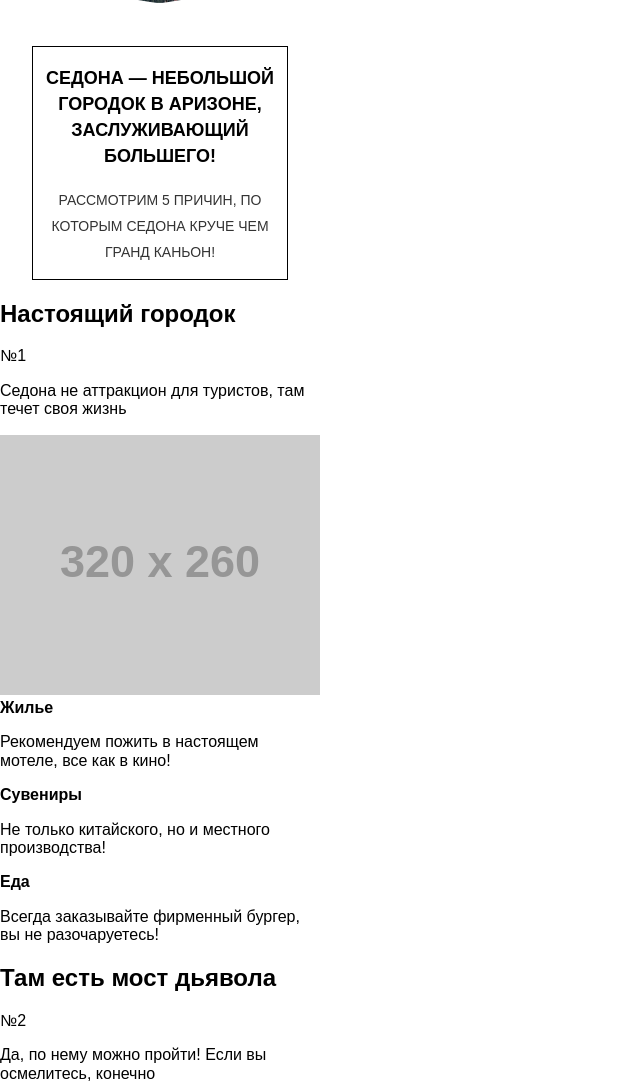
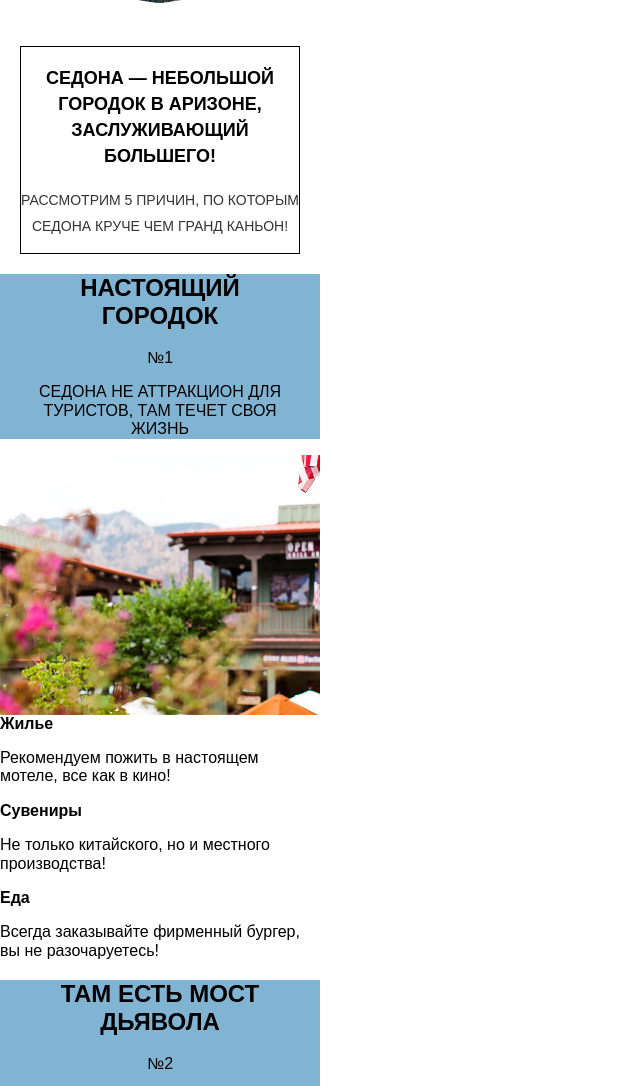
Before and after one commit to cooltolia/202119-sedona, a plain HTML site: page index.html in a window 1280 px wide. Shown: the part 443-1529 px from the top of the page, without its empty margins (0-640 px from the left). Drawn offline with nearby package versions, Linux system fonts and the light colour scheme; files that its build step writes are made by us from their sources; placeholder pictures from the web are drawn by us.

Commit message:
home fixes

```diff
--- a/index.html
+++ b/index.html
@@ -47,7 +47,7 @@
         <p class="advantage__about">Седона не аттракцион для туристов, там течет своя жизнь</p>
       </div>
       <div class="advantage__photo">
-        <img src="http://placehold.it/320x260" alt="Фото мотеля">
+        <img src="/img/photo-city@1x.jpg" alt="Фото мотеля">
       </div>
       <div class="advantage__features">
         <div class="advantage__feature">
--- a/sass/blocks/advantage.scss
+++ b/sass/blocks/advantage.scss
@@ -0,0 +1,49 @@
+.advantage {
+
+}
+
+.advantage__header {
+  background-color: $blue;
+  padding: 0 20px;
+
+  text-align: center;
+  text-transform: uppercase;
+}
+
+.advantage__title {
+
+}
+
+.advantage__number {
+
+}
+
+.advantage__about {
+
+}
+
+.advantage__photo {
+  width: 320px;
+  height: 260px;
+  overflow-x: hidden; // Временное решение. Вопрос подгонки изображения.
+  img {
+    display: block;
+    max-height: 100%;
+  }
+}
+
+.advantage__features {
+
+}
+
+.advantage__features {
+
+  b {
+
+  }
+
+  p {
+
+  }
+
+}
--- a/sass/blocks/introduction.scss
+++ b/sass/blocks/introduction.scss
@@ -1,7 +1,7 @@
 .introduction {
   box-sizing: border-box;
   margin-top: 389px;
-  padding: 43px 32px 0;
+  padding: 43px 20px 0; // 43 32 0
 
   line-height: 26px;
   text-align: center;
```
Also changed, not shown: sass/variables.scss (line endings or trailing spaces).
